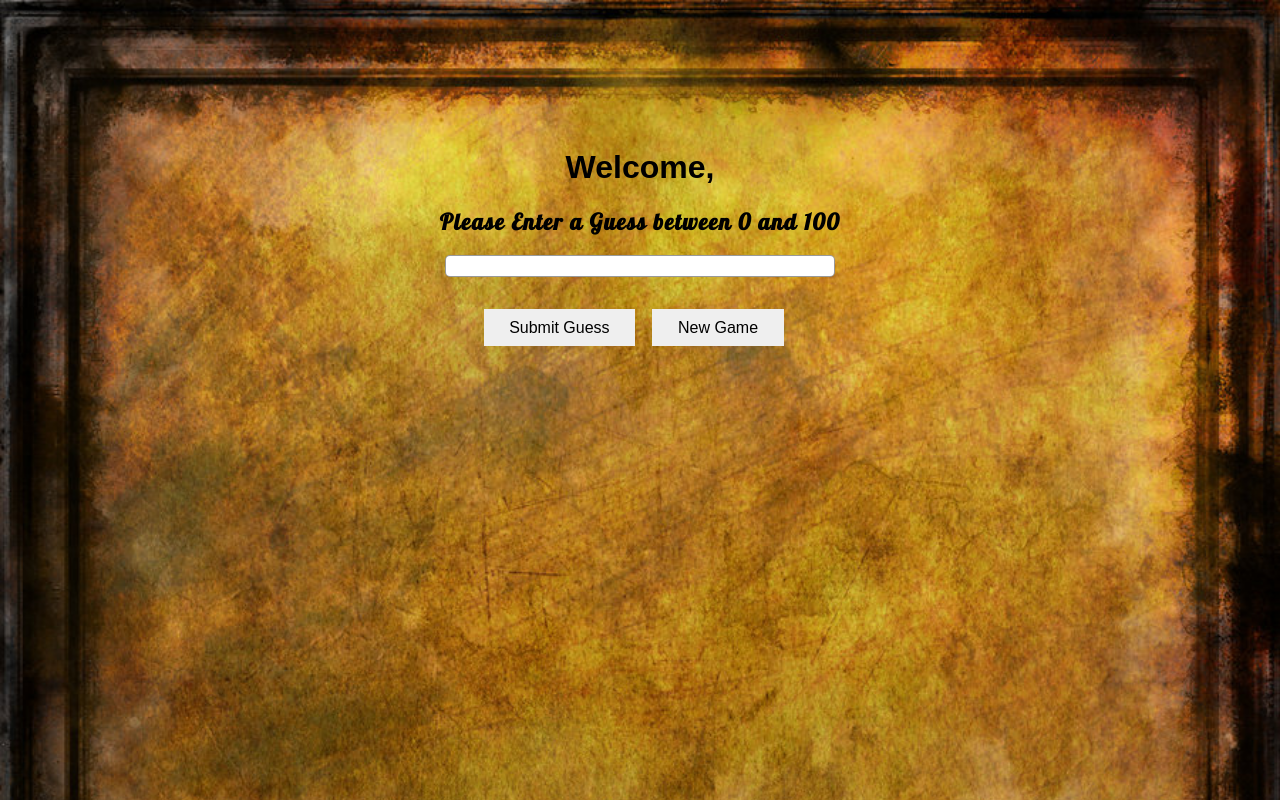
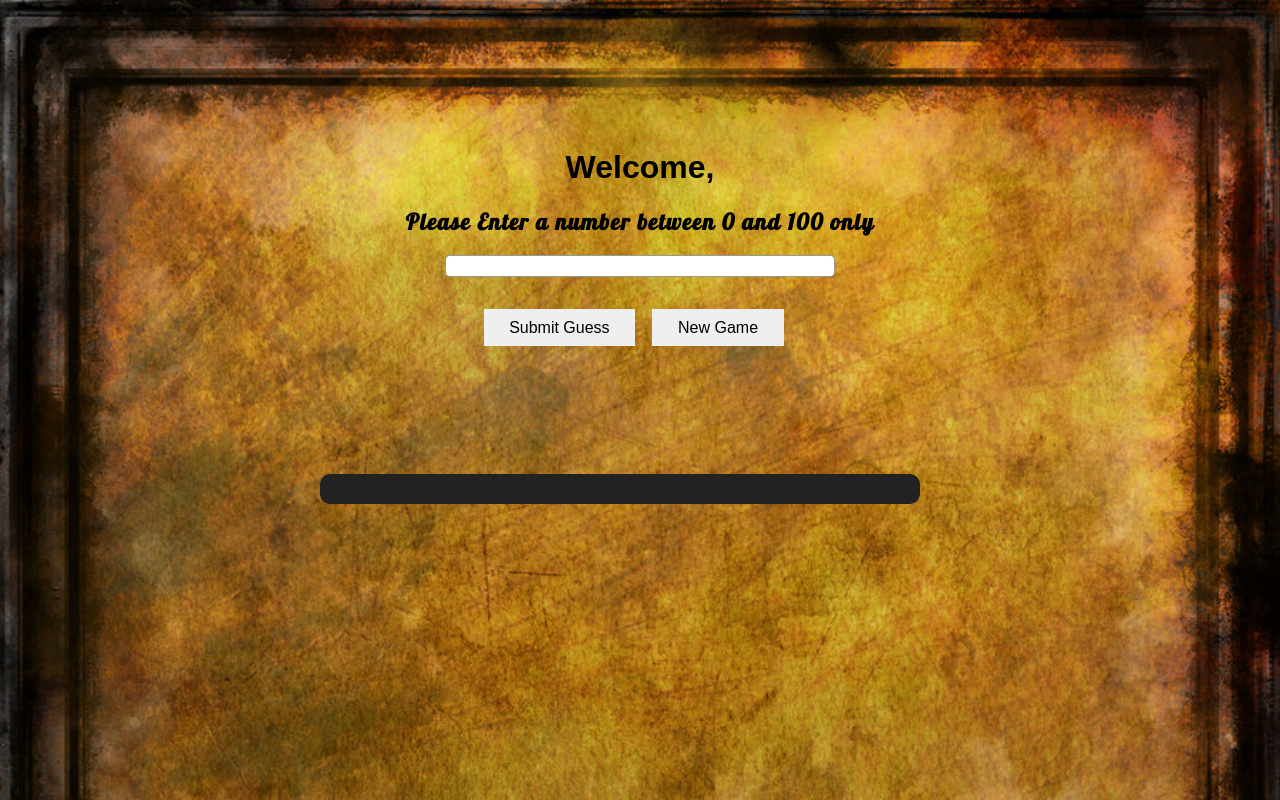
Before and after one commit to hisabimbola/HotOrCold, a plain HTML site: page index.html in a window 1280 px wide. Both pictures are taken after typing "Sample" into the empty fields and a click on the button "Submit Guess". Drawn offline with Linux system fonts and the light colour scheme.

Commit message:
App re-written in Object Literal Pattern, and working well

```diff
--- a/css/main.css
+++ b/css/main.css
@@ -13,6 +13,9 @@ body {
 
 h1 {
   display: inline-block;
+}
+
+#game-container {
 }
 
 #feedback {
@@ -34,12 +37,29 @@ h1 {
   margin-bottom: 5%;
 }
 button {
- border: none;
- padding: 1.5% 4%;
- margin-right: 2%
+  border: none;
+  padding: 1.5% 4%;
+  margin-right: 2%
 }
 
 button:hover {
   border: 1px solid rgba(0, 0, 0, 0.5);
   box-shadow: 0px 0.9px rgba(0, 0, 0, 0.5);
 }
+
+#thermometer {
+  margin-top: 20%;
+  width: 600px;
+  height: 30px;
+  background: #222;
+  border-radius: 10px;
+  animation-name: thermometer;
+  animation-duration: 2s;
+  animation-timing-function: linear;
+}
+
+
+@keyframes thermometer {
+  from {width: 0%;}
+  to {width: 100%;}
+}
--- a/index.html
+++ b/index.html
@@ -1,12 +1,11 @@
 <!DOCTYPE html>
 <html>
 <head>
-  <title>Huckle buckle beanstalk | Designed by Abimbola Idowu</title>
+  <title>Huckle buckle Beanstalk | Designed by Abimbola Idowu</title>
   <meta charset="UTF-8">
   <link rel="stylesheet" type="text/css" href="css/normalize.css">
   <link href='http://fonts.googleapis.com/css?family=Lobster' rel='stylesheet' type='text/css'>
   <link rel="stylesheet" type="text/css" href="css/main.css">
-
 </head>
 <body>
   <div id="wrapper">
@@ -14,13 +13,15 @@
       <h1>Welcome, </h1>
     </header>
     <main>
-      <div id="feedback">Please Enter a Guess between 0 and 100</div>
-      <input type="text" id="userGuess"><br />
-      <button>Submit Guess</button>
-      <button>New Game</button>
+      <div id="game-container">
+        <div id="feedback">Please Enter a Guess between 0 and 100</div>
+        <input type="text" id="userGuess"><br />
+        <button>Submit Guess</button>
+        <button>New Game</button>
+      </div>
+      <div id="thermometer"></div>
     </main>
-    <footer></footer>
   </div>
-   <script type="text/javascript" src="js/app.js"></script>
+  <script type="text/javascript" src="js/app.js"></script>
 </body>
 </html>
--- a/js/app.js
+++ b/js/app.js
@@ -1,66 +1,84 @@
+var game = {
   //Gives feedback back to the user
-var feedback = document.getElementById("feedback");
+  feedback: document.getElementById("feedback"),
   //userGuess
-var userGuess = document.getElementById("userGuess");
+  userGuess: document.getElementById("userGuess"),
   //when user clicks the submit button
-var submitGuess = document.getElementsByTagName("button")[0];
+  submitGuess: document.getElementsByTagName("button")[0],
   //when user clicks new game
-var newGame = document.getElementsByTagName("button")[1];
+  newGame: document.getElementsByTagName("button")[1],
   //all variables used declared here
-var computerGuess,
-    previousGuess = 0,
-    userGuessValue;
+  computerGuess: 0,
+  previousGuess: 0,
+
+  init: function () {
+    this.guessGame();
+    this.newGameListener();
+    this.submitGuessListener();
+  },
+  //generates random number from 0 to 100
+  guessGame: function () {
+    this.computerGuess = Math.floor(Math.random() * 100);
+    this.feedback.innerHTML = "Please Enter a Guess(Number) between 0 and 100";
+    console.log(this.computerGuess);
+    userGuess.value = "";
+  },
+
+  //compares user guess against, computer guess
+  compareGuess: function (userGuessValue) {
+    if (userGuessValue == this.computerGuess) {
+      this.feedback.innerHTML = "Your guess is correct!";
+    } else {
+      this.testGuess(this.computerGuess, userGuessValue, this.previousGuess);
+    }
+    //sets, the previous guess of the user
+    if (this.previousGuess != userGuessValue) {
+      this.previousGuess = userGuessValue;
+    }
+    this.userGuess.value = "";
+  },
+
+  //gives feedback base on the user previous input
+  testGuess: function(computerGuess, userGuess, previousGuess) {
+    //creates variable to reduce repetition
+    console.log(computerGuess, userGuess, previousGuess)
+    var compUserDiff = Math.abs(computerGuess - userGuess);
+    var compPrevDiff = Math.abs(computerGuess - previousGuess);
+    if (compUserDiff < compPrevDiff) {
+      this.feedback.innerHTML = "Getting Hotter!";
+    } else if (compUserDiff > compPrevDiff) {
+      this.feedback.innerHTML = "Getting Colder!";
+    } else if (compUserDiff == compPrevDiff) {
+      this.feedback.innerHTML = "Neither Colder nor Hotter!";
+    }
+  },
+  //checks if user input is valid
+  checkGuess: function() {
+    var userGuessValue;
+    if (/[^0-9]/g.test(this.userGuess.value) || userGuessValue > 100) {
+      this.feedback.innerHTML = "Please Enter a number between 0 and 100 only";
+    } else {
+      userGuessValue = +this.userGuess.value //converts user guess to a number and stores in a new variable
+      this.compareGuess(userGuessValue);
+    }
+    userGuess.value = "";
+  },
 
   //EventListeners
   //when New game button is press, guessgame function is called
-newGame.addEventListener("click", guessGame);
+  newGameListener: function () {
+    this.newGame.addEventListener("click", function () {
+      game.guessGame();
+    });
+  },
   //when submit button is pressed, checkguess is called
-submitGuess.addEventListener("click", checkGuess);
+  submitGuessListener: function () {
+    this.submitGuess.addEventListener("click", function () {
+      game.checkGuess();
+    });
+  }
+
+}
 
 //calls guessGame, when windows loads
-window.onload = guessGame;
-
-//generates random number from 0 to 100
-function guessGame () {
-  computerGuess = Math.floor(Math.random() * 100);
-  feedback.innerHTML = "Please Enter a Guess between 0 and 100";
-  return computerGuess;
-}
-//compares user guess against, computer guess
-function compareGuess () {
-
-  if (userGuessValue === computerGuess) {
-    feedback.innerHTML = "Your guess is correct!";
-  } else {
-    testGuess(computerGuess, userGuessValue, previousGuess);
-  }
-  //sets, the previous guess of the user
-  if (previousGuess != userGuessValue) {
-    previousGuess = userGuessValue;
-  }
-  userGuess.value = "";
-}
-
-//gives feedback base on the user previous input
-function testGuess(computerGuess, userGuess, previousGuess) {
-  //creates variable to reduce repetition
-  var compUserDiff = Math.abs(computerGuess - userGuess);
-  var compPrevDiff = Math.abs(computerGuess - previousGuess);
-  if (compUserDiff < compPrevDiff) {
-    feedback.innerHTML = "Getting Hotter!";
-  } else if (compUserDiff > compPrevDiff) {
-    feedback.innerHTML = "Getting Colder!";
-  } else if (compUserDiff == compPrevDiff) {
-    feedback.innerHTML = "Neither Colder nor Hotter!";
-  }
-}
-
-//checks if user input is valid
-function checkGuess () {
-  userGuessValue = +userGuess.value //converts user guess to a number and stores in a new variable
-  if (userGuessValue == 0) {
-    feedback.innerHTML = "Please Enter a number";
-  } else {
-    compareGuess()
-  }
-}
+game.init();
```
Also changed, not shown: css/animation.css (added). Lines whose indentation alone changed are shown as unchanged.
